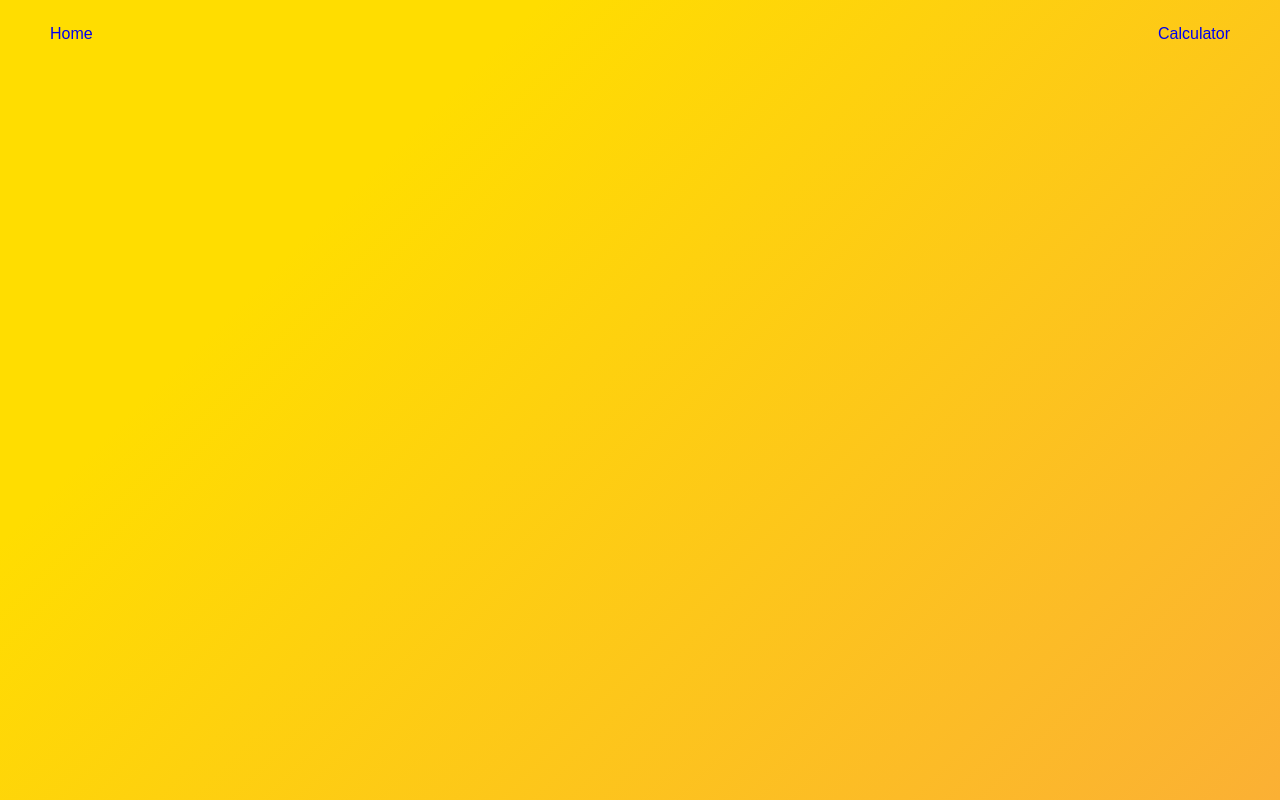
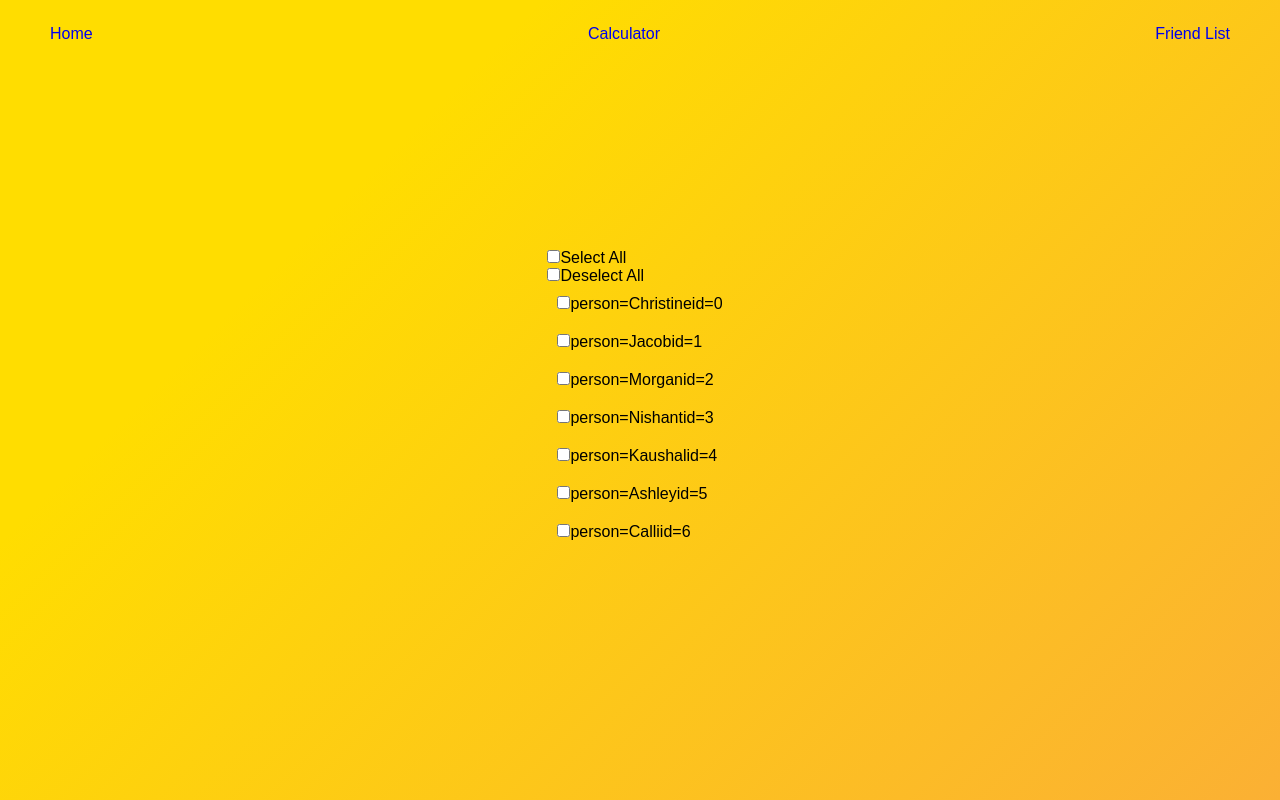
Before and after one commit to celuu/react10, a React (Create React App) app: page /friends in a window 1280 px wide. Before the commit this address had no page. Built offline with nearby package versions, Linux system fonts and the light colour scheme.

Commit message:
Add friend component

```diff
--- a/src/App.js
+++ b/src/App.js
@@ -2,6 +2,7 @@ import './App.css';
 import { Route, Routes } from "react-router-dom";
 import CalculatorPage from './components/CalculatorPage/CalculatorPage';
 import Navigation from './components/Navigation';
+import FriendList from './components/FriendList';
 
 
 function App() {
@@ -10,6 +11,7 @@ function App() {
       <Navigation />
       <Routes>
         <Route path="/calculator" element={<CalculatorPage />}></Route>
+        <Route path="/friends" element={<FriendList />}></Route>
       </Routes>
     </>
   );
--- /dev/null
+++ b/src/components/FriendList/Friend.css
@@ -0,0 +1,13 @@
+.friend-labels {
+    padding: 10px;
+
+}
+
+.friend-container {
+    display: flex;
+    flex-direction: column;
+}
+
+input {
+    padding: 5px;
+}
--- /dev/null
+++ b/src/components/FriendList/index.js
@@ -0,0 +1,38 @@
+import { useState } from "react"
+import "./Friend.css"
+
+
+const FriendList = () => {
+
+    let list = ["Christine", "Jacob", "Morgan", "Nishant", "Kaushal", "Ashley", "Calli"]
+    let [selectAll, setSelectAll] = useState(false)
+    let [deselectAll, setDeselectAll] = useState(false)
+
+
+
+    return (
+      <div className="friend-container">
+        <label>
+          <input type="checkbox" ></input>
+          Select All
+        </label>
+        <label>
+          <input type="checkbox"></input>
+          Deselect All
+        </label>
+        {list.map((person, idx) => {
+          return (
+            <>
+              <label className="friend-labels">
+                <input type="checkbox" key={idx} />
+                person={person}
+                id={idx}
+              </label>
+            </>
+          );
+        })}
+      </div>
+    );
+}
+
+export default FriendList
--- a/src/components/Navigation/index.js
+++ b/src/components/Navigation/index.js
@@ -7,6 +7,7 @@ const Navigation = () => {
         <div className="nav-container">
             <Link to="/" className="calc-name">Home</Link>
             <Link to="/calculator" className="calc-name">Calculator</Link>
+            <Link to="/friends" className="calc-name">Friend List</Link>
         </div>
     )
 }
```
